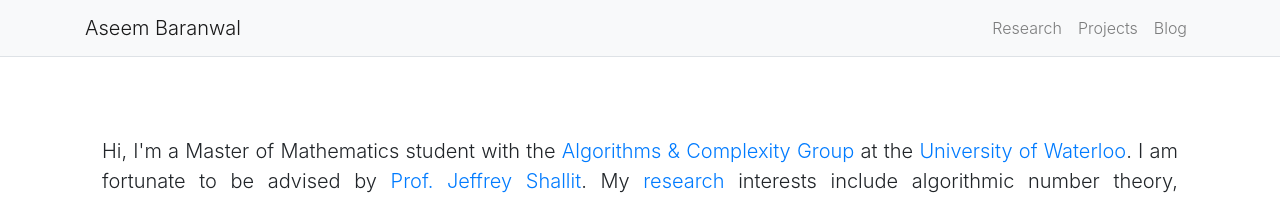
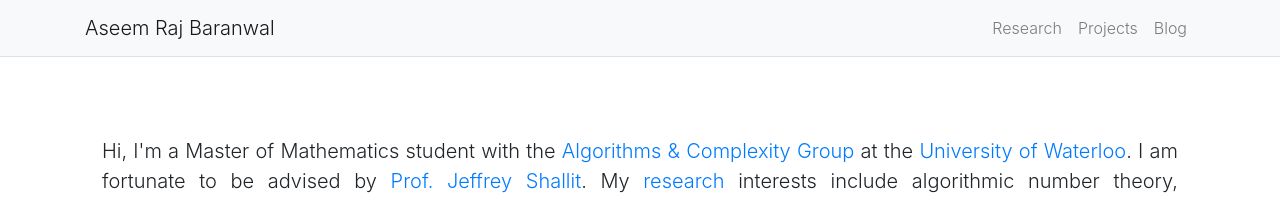
Before and after one commit to aseemrb/aseemrb.github.io, a Jekyll site: the page built from index.md, in a window 1280 px wide. Shown: the top 201 px of the page. Built offline with Jekyll 4.4.1, drawn with Linux system fonts in a browser that asks for light colours.

Commit message:
Update _config.yml

```diff
--- a/_config.yml
+++ b/_config.yml
@@ -1,5 +1,5 @@
 # Site settings
-title: Aseem Baranwal
+title: Aseem Raj Baranwal
 general_email: aseemrb@gmail.com
 academic_email: aseem.baranwal@uwaterloo.ca
 
```
